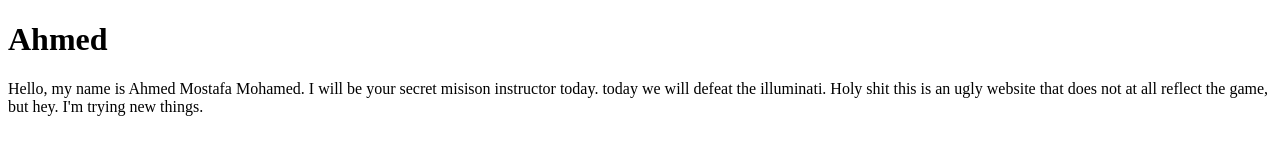
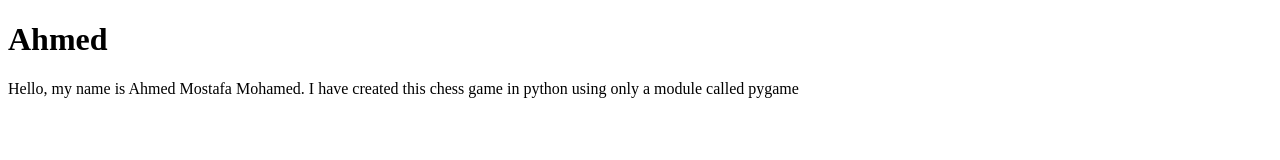
Before and after one commit to ahmedmostafa23/chess-pygame, a plain HTML site: page index.html in a window 1280 px wide. Drawn offline with Linux system fonts and the light colour scheme.

Commit message:
update index.html file

```diff
--- a/index.html
+++ b/index.html
@@ -10,9 +10,8 @@
 <body>
     <h1>Ahmed</h1>
     <p>
-        Hello, my name is Ahmed Mostafa Mohamed. I will be your secret misison instructor
-        today. today we will defeat the illuminati.
-        Holy shit this is an ugly website that does not at all reflect the game, but hey. I'm trying new things.
+        Hello, my name is Ahmed Mostafa Mohamed. I have created this chess game in python using only a module called pygame<br>
+
     </p>
 </body>
 
```
